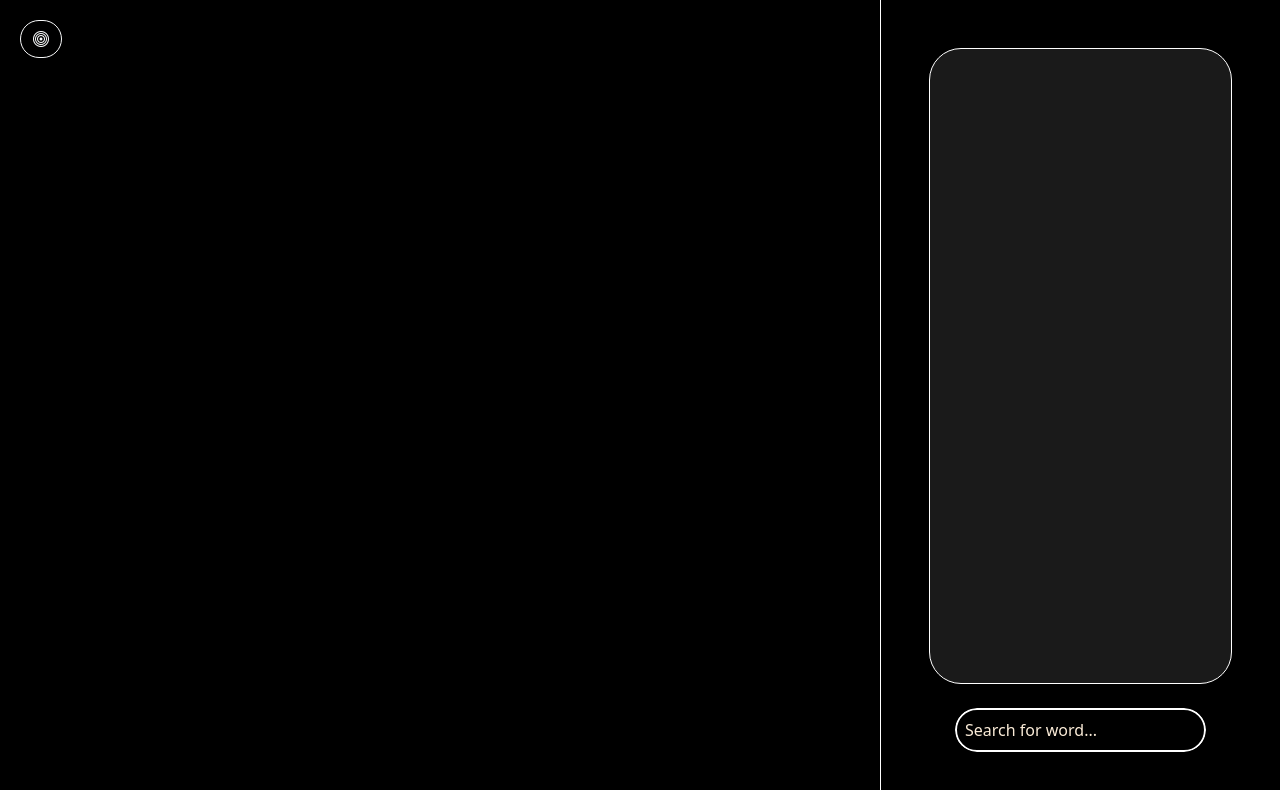
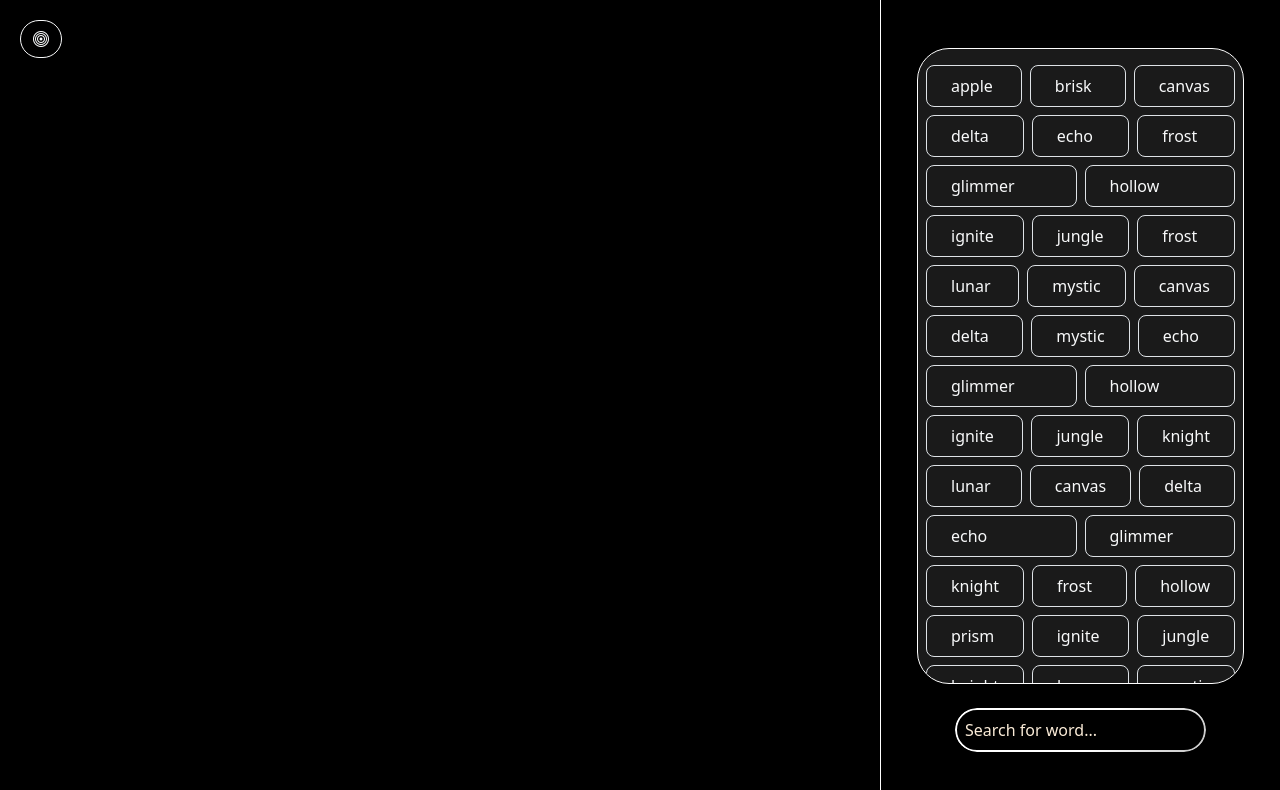
Before and after one commit to Prithivi36/infinite-craft, a React (Vite) app: page / in a window 1280 px wide. Shown: the top 790 px of the page. Built offline with nearby package versions, Linux system fonts and the light colour scheme.

Commit message:
drag and Drop

```diff
--- a/src/App.css
+++ b/src/App.css
@@ -46,3 +46,15 @@
 .search::placeholder{
   color: antiquewhite;
 }
+.word{
+  list-style: none;
+  list-style-type: none;
+}
+.word-container{
+  overflow: scroll;
+  scrollbar-width: none;
+}
+.canvas{
+  position: relative;
+
+}
--- a/src/Canvas.jsx
+++ b/src/Canvas.jsx
@@ -3,9 +3,11 @@ import './App.css'
 import targImg from "./static/target.svg"
 import WordLib from "./WordLib";
 import Targets from "./Targets";
+import Word from "./Word";
 
 function Canvas() {
     const [target,setTarget]=React.useState(false);
+    const [dropped,setDropped]=React.useState([]);
   return (
     <>
     <div className=" row m-0 vh-100 text-light">
@@ -13,10 +15,36 @@ function Canvas() {
             {target &&
                 <Targets setTarget={setTarget} />
             }
-            <div className="bg-black canvas col-12 col-md">
+            <div className="bg-black canvas col-12 col-md"
+                onDragOver={(e)=>e.preventDefault()}
+                onDrop={(e)=>{
+                    e.preventDefault()
+                    const data = e.dataTransfer.getData("text/plain")
+
+                    const x = e.clientX;
+                    const y = e.clientY;
+
+                    setDropped((prev)=> [...prev,{data,x,y}]);
+
+                    console.log(dropped);
+                }}
+            >
                 {!target && <button onClick={()=>setTarget(true)} className="target-toggler-open btn rounded-5 btn-outline-light">
                     <i className="bi bullseye bi-bullseye"></i>
                     </button>}
+                    {dropped.map((item, index) => (
+                        <div
+                            key={index}
+                            style={{
+                            position: 'absolute',
+                            top: item.y,
+                            left: item.x,
+                            transform: 'translate(-50%, -50%)',
+                            }}
+                        >
+                            {<Word w={item.data}/>}
+                        </div>
+                    ))}
             </div>
             <WordLib />
     </div>
--- /dev/null
+++ b/src/Word.jsx
@@ -0,0 +1,10 @@
+function Word(props) {
+  return (
+    <div draggable className="word py-2 m-0 d-flex  align-items-center col px-4 rounded-3 border"
+        onDragStart={(e)=>e.dataTransfer.setData("text/plain",props.w)}
+    >
+        <p className="m-0 p-0">{props.w}</p>
+    </div>
+  )
+}
+export default Word
--- a/src/WordLib.jsx
+++ b/src/WordLib.jsx
@@ -1,8 +1,67 @@
+import Word from "./Word"
+
 function WordLib() {
+    const words =[
+        "apple",
+        "brisk",
+        "canvas",
+        "delta",
+        "echo",
+        "frost",
+        "glimmer",
+        "hollow",
+        "ignite",
+        "jungle",
+        "frost",
+        "lunar",
+        "mystic",
+        "canvas",
+        "delta",
+        "mystic",
+        "echo",
+        "glimmer",
+        "hollow",
+        "ignite",
+        "jungle",
+        "knight",
+        "lunar",
+        "canvas",
+        "delta",
+        "echo",
+        "glimmer",
+        "knight",
+        "frost",
+        "hollow",
+        "prism",
+        "ignite",
+        "jungle",
+        "knight",
+        "lunar",
+        "mystic",
+        "nebula",
+        "oasis",
+        "quartz",
+        "ripple",
+        "solace",
+        "thrive",
+        "umbra",
+        "velvet",
+        "whisper",
+        "xenon",
+        "yonder",
+        "zephyr"
+    ]
   return (
     <div className="col-3 d-flex flex-column bg-black p-md-5 gap-4 word-lib p-4 ">
-        <div className="bg-glass rounded-5 h-100">
+        <div className="bg-glass row py-3 gap-2 px-2 word-container rounded-5 h-100">
 
+            {
+                words.map((w,i)=>{
+                    return (
+                        <Word key={i} w={w} />
+                    )
+                })
+            }
         </div>
         <div className="w-100 search-comp d-flex align-items-center justify-content-center">
             <input type="text" className="search rounded-5 p-1 p-md-2 px-3 placeholder-wave text-light bg-black" placeholder={"Search for word..."} />
```
